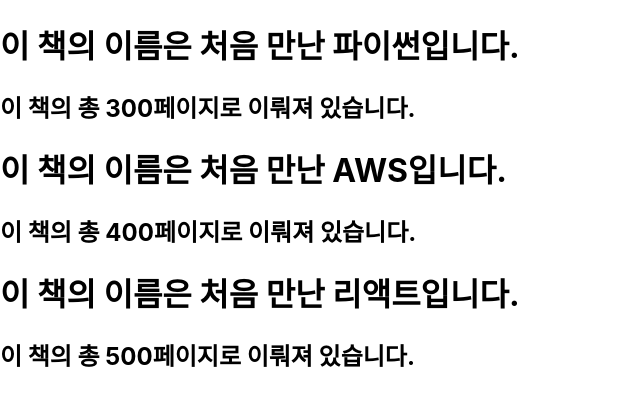
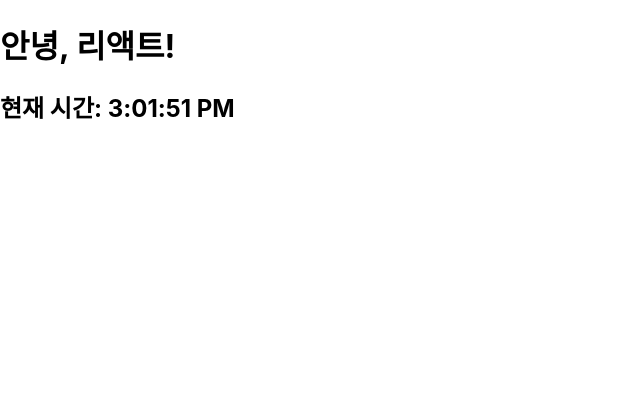
Before and after one commit to ldh52/React, a React (Create React App) app in the folder reactapp/: page / in a window 1280 px wide. Shown: the top 406 px of the page, without its empty margins (0-640 px from the left). Built offline with nearby package versions, Linux system fonts and the light colour scheme.

Commit message:
Update index.js

```diff
--- a/reactapp/src/index.js
+++ b/reactapp/src/index.js
@@ -5,12 +5,16 @@
 import reportWebVitals from './reportWebVitals';
 
 import Library from './chapter_03/Library';
+import Clock from './chapter_04/Clock';
 
-const root = ReactDOM.createRoot(document.getElementById('root'));
-root.render(
-  <React.StrictMode>
-    <Library />
-  </React.StrictMode>
-);
+setInterval(() => {
+  const root = ReactDOM.createRoot(document.getElementById('root'));
+  root.render(
+    <React.StrictMode>
+      <Clock />
+    </React.StrictMode>,
+    document.getElementById('root')
+  );
+}, 1000);
 
 reportWebVitals();
```
